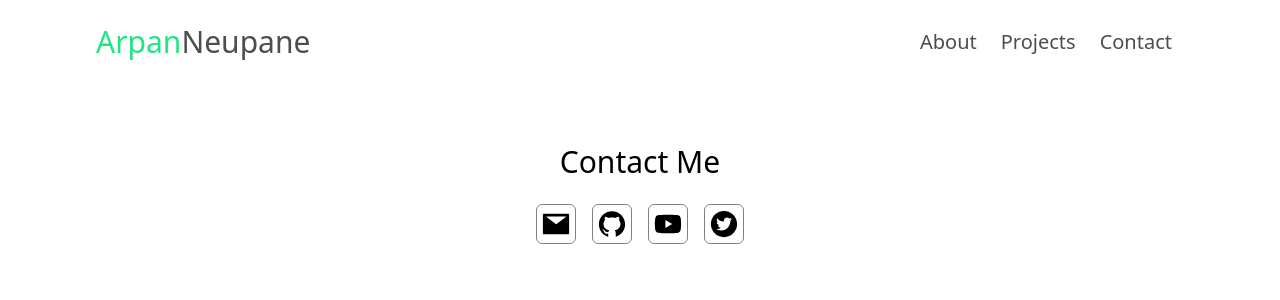
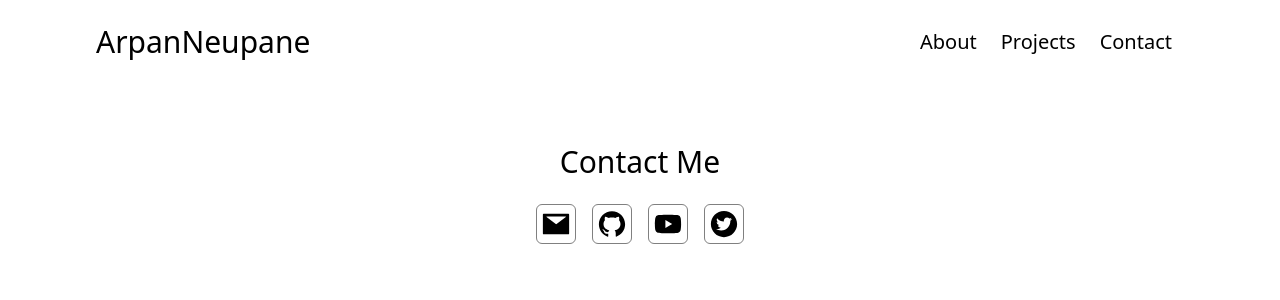
Before and after one commit to arpanneupane19/website-v4, a React (Create React App) app: page /contact in a window 1280 px wide. Shown: the top 300 px of the page. Built offline with nearby package versions, Linux system fonts and the light colour scheme.

Commit message:
removed first, last, and nav-link classes in css

```diff
--- a/src/components/Navbar.css
+++ b/src/components/Navbar.css
@@ -1,22 +1,5 @@
 .navbar {
-  background-color: #fff;
   width: 100%;
   z-index: 100;
   position: fixed;
 }
-
-.first {
-  color: rgb(32, 229, 132);
-}
-
-.last {
-  color: rgb(77, 77, 77);
-}
-
-.nav-link {
-  color: rgb(77, 77, 77);
-}
-
-.nav-link:hover {
-  color: rgb(20, 20, 20);
-}
```
